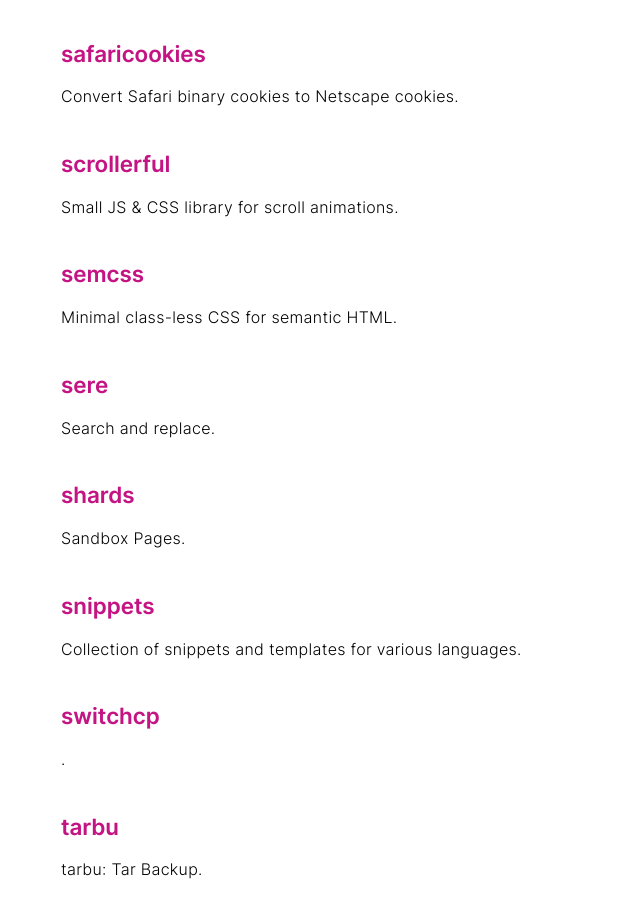
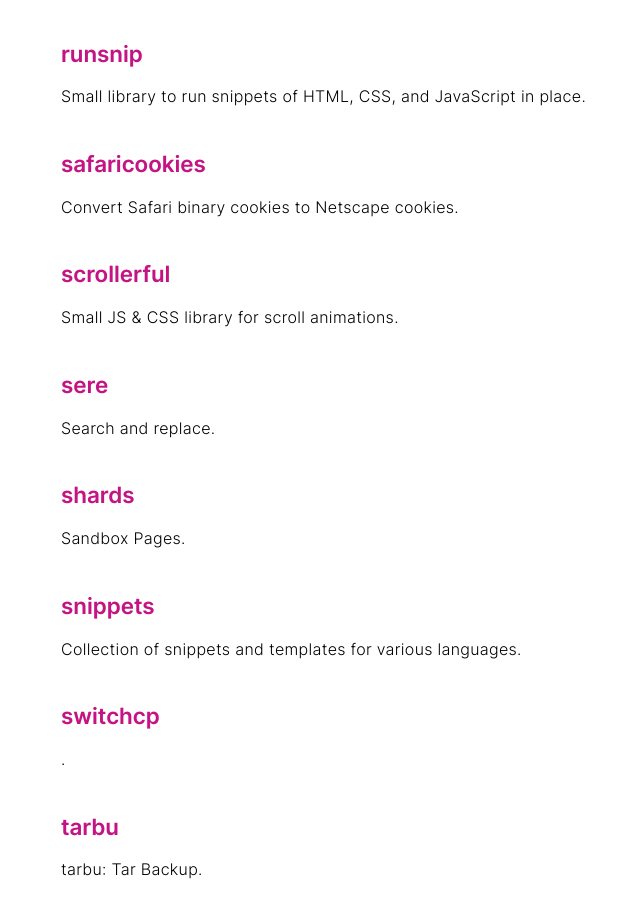
Before and after one commit to remino/remino.github.io, a Jekyll site: the page built from index.md, in a window 1280 px wide and 900 px high, scrolled down 6049 px. Shown: the whole window, without its empty margins (299-939 px from the left). Built offline with Jekyll 4.4.1, drawn with Linux system fonts in a browser that asks for light colours; some of the changed text lies outside the part shown.

Commit message:
Rename sem.css to dress.css

```diff
--- a/_data/repos.json
+++ b/_data/repos.json
@@ -22,6 +22,12 @@
 		"homepageUrl": "",
 		"name": "dotfiles",
 		"url": "https://github.com/remino/dotfiles"
+	},
+	{
+		"description": "The little black dress of CSS",
+		"homepageUrl": "https://remino.net/dress.css/",
+		"name": "dress.css",
+		"url": "https://github.com/remino/dress.css"
 	},
 	{
 		"description": "Stylish sortable autoindex template for nginx",
@@ -318,12 +324,6 @@
 		"url": "https://github.com/remino/scrollerful"
 	},
 	{
-		"description": "Minimal class-less CSS for semantic HTML",
-		"homepageUrl": "https://remino.net/semcss/",
-		"name": "semcss",
-		"url": "https://github.com/remino/semcss"
-	},
-	{
 		"description": "Search and replace",
 		"homepageUrl": "",
 		"name": "sere",
```
